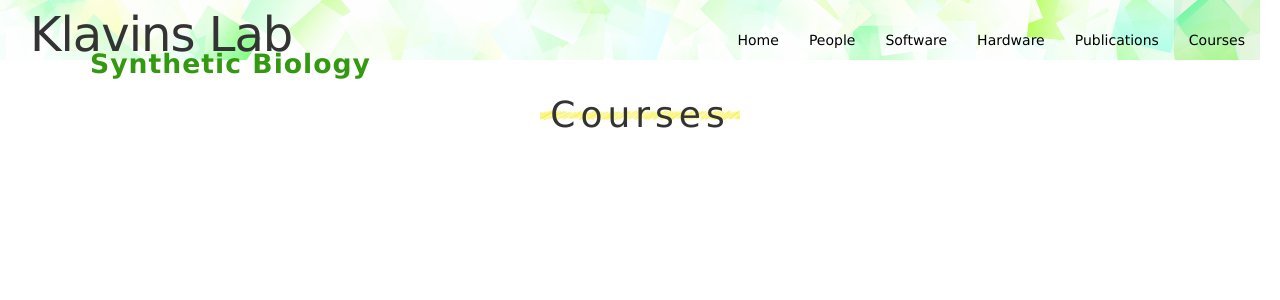
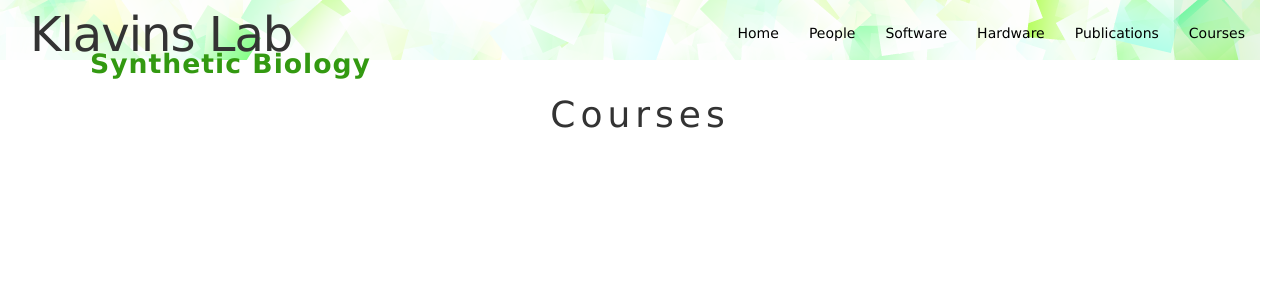
Before and after one commit to klavinslab/klavinslab.github.io, a Jekyll site: the page built from courses.html, in a window 1280 px wide. Shown: the top 300 px of the page. Built offline with Jekyll 4.4.1, drawn with Linux system fonts in a browser that asks for light colours; Markdown is read by kramdown in place of the engine named in the settings.

Commit message:
minor tweak

```diff
--- a/css/main.css
+++ b/css/main.css
@@ -22,7 +22,7 @@
   padding: 0 10px 0 10px;
   margin-bottom: 15px;
   display: inline-block;
-  background: #ffffff url('/images/h1-back.png') no-repeat center center;
+  #background: #ffffff url('/images/h1-back.png') no-repeat center center;
   margin-left: auto;
   margin-right: auto;
 }
@@ -82,7 +82,7 @@
 
 .nav > li > a {
   color: #000 !important;
-  padding-top: 30px;
+  padding-top: 23px;
   height: 60px;
   font-family: "Lucida Sans Unicode", "Lucida Grande", sans-serif;
 }
```
Also changed, not shown: 1 other file.
